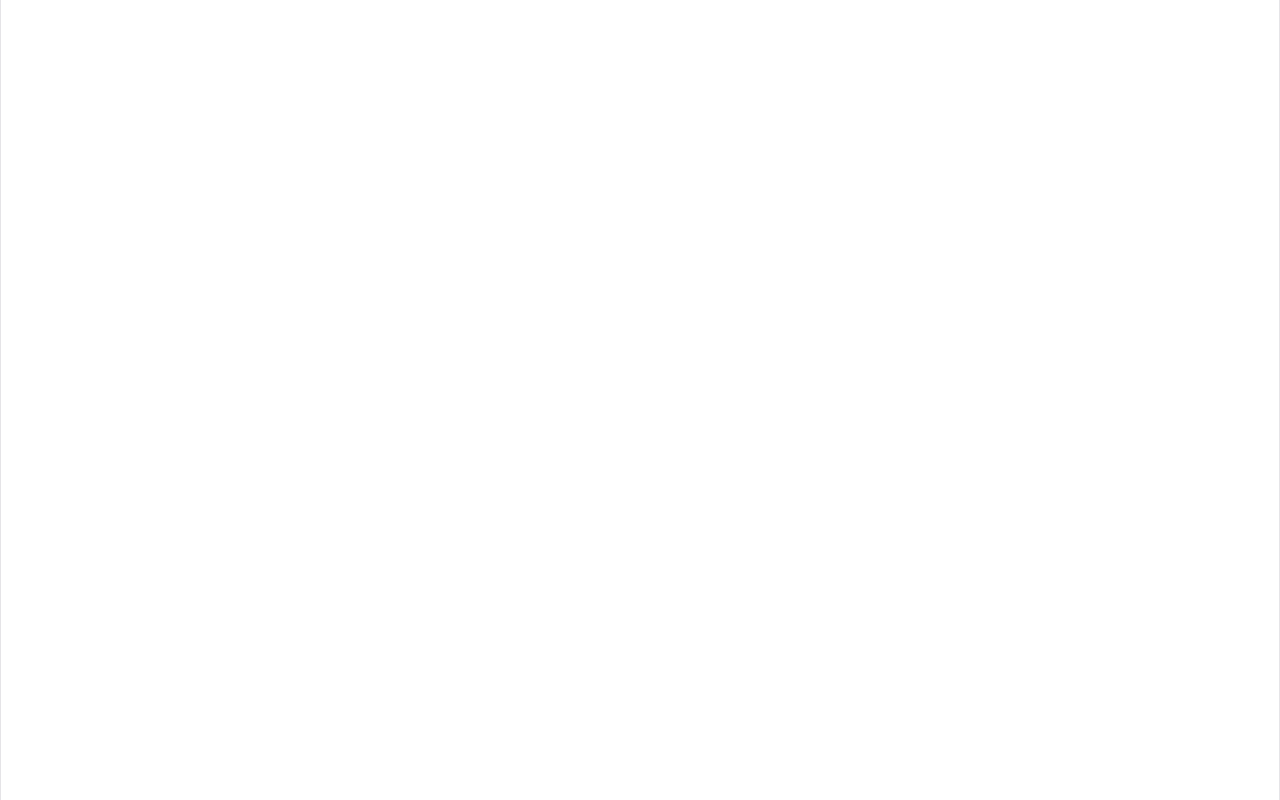
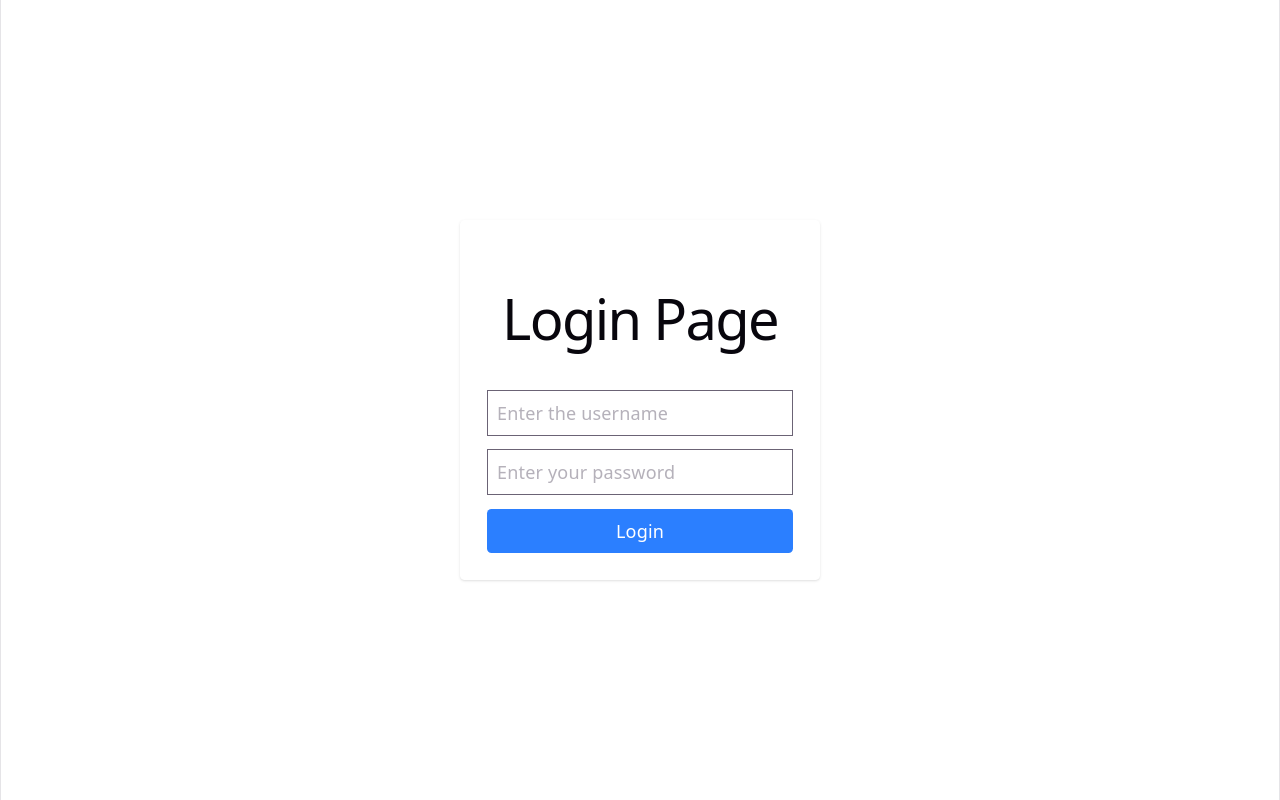
Before and after one commit to Priyanshu-Sekhar-Mallick/ITT-Training, a React (Vite) app in the folder frontend/week2/foodApp/: page /login in a window 1280 px wide. Before the commit this address had no page. Built offline with nearby package versions, Linux system fonts and the light colour scheme.

Commit message:
Implemented the api call by using fetch and axios, and also create a login page by taking local storage for verifications

```diff
--- a/frontend/week2/foodApp/src/App.tsx
+++ b/frontend/week2/foodApp/src/App.tsx
@@ -2,25 +2,34 @@ import { useState } from "react";
 import Home from "./Pages/HomePage/Home";
 import Cart from "./Pages/CartPage/Cart";
 import Favorites from "./Pages/Favorite/Favorite";
-import { Route, Routes } from "react-router-dom";
+import { Route, Routes, Navigate } from "react-router-dom";
 import Layout from "./components/Layout";
 import FoodDetails from "./Pages/FoodDetails/FoodDetails";
+import Login from "./Pages/Login/login";
 
 function App() {
 
   const [cart, setCart] = useState<any[]>([]);
   const [favorites, setFavorites] = useState<any[]>([]);
+  const user = localStorage.getItem("user");
 
   return (
-      <Routes>
-        <Route path="/" element={<Layout />}>
-
-        <Route index element={<Home cart={cart} setCart={setCart} setFavorites={setFavorites}/>} />
-        <Route path="cart" element={<Cart cart={cart} setCart={setCart} />} />
-        <Route path="favorites" element={<Favorites favorites={favorites} setFavorites={setFavorites} />} />
-        <Route path="food/:id" element={<FoodDetails />} />
-        </Route>
-      </Routes>
+    <Routes>
+      {!user && <Route path="*" element={<Navigate to="/login" />} />}
+      <Route path="/login" element={<Login />} />
+      {user && (
+        <>
+          <Route path="/login" element={<Navigate to="/" />} />
+          <Route path="/" element={<Layout />}>
+          <Route index element={<Home cart={cart} setCart={setCart} setFavorites={setFavorites}/>}/>
+          <Route path="cart" element={<Cart cart={cart} setCart={setCart} />}/>
+          <Route path="favorites" element={<Favorites favorites={favorites} setFavorites={setFavorites}/>}/>
+          <Route path="food/:id" element={<FoodDetails />} />
+          </Route>
+        </>
+      )}
+    </Routes>
   );
 }
+
 export default App;
--- a/frontend/week2/foodApp/src/Pages/HomePage/Home.tsx
+++ b/frontend/week2/foodApp/src/Pages/HomePage/Home.tsx
@@ -2,51 +2,29 @@ import { useNavigate, useSearchParams } from "react-router-dom";
 import FoodCard from "../../components/FoodCard";
 import type { Food } from "../../types";
 import type React from "react";
+import { useGetFoodsQuery } from "../../redux/apiSlice";
 type HomeComponents = {
   cart: Food[];
   setCart: React.Dispatch<React.SetStateAction<Food[]>>;
   setFavorites: React.Dispatch<React.SetStateAction<Food[]>>;
 };
 function Home({ cart, setCart, setFavorites }: HomeComponents) {
-
-  const foods = [
-    {
-      id: 1,
-      name: "Pizza",
-      price: 200,
-      rating: 4.5,
-      desc: "Cheesy pizza",
-      image: "https://images.unsplash.com/photo-1594007654729-407eedc4be65"
-    },
-    {
-      id: 2,
-      name: "Burger",
-      price: 150,
-      rating: 4.2,
-      desc: "Tasty burger",
-      image: "https://images.unsplash.com/photo-1550547660-d9450f859349"
-    },
-    {
-      id: 3,
-      name: "Sandwise",
-      price: 120,
-      rating: 3.5,
-      desc: "Wrap with good quality bread and vegies",
-      image: "https://media.istockphoto.com/id/1085139228/photo/paneer-tikka-sandwich-is-a-popular-indian-version-of-sandwich-using-cottage-cheese-curry-with.webp?a=1&b=1&s=612x612&w=0&k=20&c=gOlul1WNGJqjf-zaEOa1SyF52pFWPI8XHro7aSWi75g="
-    },
-    {
-      id: 4,
-      name: "Pasta",
-      price: 80,
-      rating: 4.0,
-      desc: "Millet pasta and serve with vegies",
-      image: "https://images.unsplash.com/photo-1611270629569-8b357cb88da9?w=600&auto=format&fit=crop&q=60&ixlib=rb-4.1.0&ixid=M3wxMjA3fDB8MHxzZWFyY2h8M3x8cGFzdGF8ZW58MHx8MHx8fDA%3D"
-    }
-  ];
   const[searchParams] = useSearchParams();
   const navigate = useNavigate();
   const search = searchParams.get("search") || "";
-  const filterFoods = foods.filter((item)=> item.name.toLowerCase().includes(search.toLowerCase()));
+  const {data, isLoading, error} = useGetFoodsQuery();
+  if(isLoading) return <p>Loading...</p>
+  if(error) return <p>Error loading data</p>
+
+  const formattedFoods = (data?.products || []).map((item: any) => ({
+  id: item.id,
+  name: item.title,
+  price: item.price,
+  image: item.thumbnail,   // changed
+  desc: item.description,
+  rating: 4
+}));
+  const filterFoods = formattedFoods.filter((item: Food)=> item.name.toLowerCase().includes(search.toLowerCase()));
   return (
     <div className="p-6">
       <input
@@ -56,9 +34,8 @@ function Home({ cart, setCart, setFavorites }: HomeComponents) {
         onChange={(e) => navigate(`/?search=${e.target.value}`)}
         className="border p-2 mb-4"
       />
-
       <div className="grid grid-cols-4 gap-6">
-        {filterFoods.map((food) => (
+        {filterFoods.map((food: Food) => (
           <FoodCard
             key={food.id}
             food={food}
--- /dev/null
+++ b/frontend/week2/foodApp/src/Pages/Login/login.tsx
@@ -0,0 +1,42 @@
+import { useState } from "react";
+import { useNavigate } from "react-router-dom";
+
+function Login(){
+    const[userName, setUserName] = useState("");
+    const[password, setPassword] = useState("");
+    const navigate = useNavigate();
+
+    const handleLogin = () => {
+        if(!userName || !password){
+            alert("Enter the username and password");
+            return;
+        }
+        localStorage.setItem("user", JSON.stringify({userName}));
+        navigate("/");
+    };
+    return(
+        <div className="flex justify-center items-center h-screen">
+            <div className="bg-white p-6 rounded shadow w-80">
+                <h1 className="text-xl mb-4 text-center">Login Page</h1>
+                <input
+                    type="text"
+                    placeholder="Enter the username"
+                    value={userName}
+                    onChange={(e) => setUserName(e.target.value)}
+                    className="border p-2 w-full mb-3"
+                />
+                <input
+                    type="password"
+                    placeholder="Enter your password"
+                    value={password}
+                    onChange={(e) => setPassword(e.target.value)}
+                    className="border p-2 w-full mb-3"
+                />
+                <button onClick={handleLogin} className="bg-blue-500 text-white w-full p-2 rounded">
+                    Login
+                </button>
+            </div>
+        </div>
+    );
+}
+export default Login;
--- a/frontend/week2/foodApp/src/components/NavBar.tsx
+++ b/frontend/week2/foodApp/src/components/NavBar.tsx
@@ -1,7 +1,12 @@
 import { FaShoppingCart, FaHeart, FaHome } from "react-icons/fa";
-import { Link } from "react-router-dom";
+import { Link, useNavigate } from "react-router-dom";
 
 function Navbar() {
+  const navigate = useNavigate();
+  const handleLogout = () => {
+    localStorage.removeItem("user");
+    navigate("/login");
+  }
   return (
     <div className="flex justify-between items-center px-6 py-3 bg-gray-900 text-white shadow">
       <h1 className="font-bold text-white h-0">FoodAdda</h1>
@@ -9,6 +14,7 @@ function Navbar() {
         <Link to="/"><FaHome />Home</Link>
         <Link to="/cart"><FaShoppingCart />Cart</Link>
         <Link to="/favorites"><FaHeart />Favorites</Link>
+        <button onClick={handleLogout} className="bg-red-400 text-white w-full p-2 rounded">Logout</button>
       </div>
     </div>
   );
--- /dev/null
+++ b/frontend/week2/foodApp/src/redux/apiSlice.ts
@@ -0,0 +1,21 @@
+import { createApi, fetchBaseQuery } from "@reduxjs/toolkit/query/react";
+type Product = {
+  id: number;
+  title: string;
+  price: number;
+  description: string;
+  image: string;
+  rating?: { rate: number };
+};
+export const apiSlice = createApi({
+  reducerPath: "api",
+  baseQuery: fetchBaseQuery({
+    baseUrl: "https://dummyjson.com/"
+  }),
+  endpoints: (builder) => ({
+    getFoods: builder.query<Product[], void>({
+      query: () => "products"
+    })
+  })
+});
+export const { useGetFoodsQuery } = apiSlice;
--- a/frontend/week2/foodApp/src/redux/store.ts
+++ b/frontend/week2/foodApp/src/redux/store.ts
@@ -1,9 +1,13 @@
 import { configureStore } from "@reduxjs/toolkit";
 import cartReducer from "./cartSlice";
+import { apiSlice } from "./apiSlice";
 
 export const store = configureStore({
     reducer: {
-        cart: cartReducer
-    }
+        cart: cartReducer,
+        [apiSlice.reducerPath]: apiSlice.reducer
+    },
+    middleware:(getDefaultMiddleware) =>
+        getDefaultMiddleware().concat(apiSlice.middleware)
 });
 export type RootState = ReturnType<typeof store.getState>;
```
Also changed, not shown: 1 other file (tests, documents, lock files or other folders).
